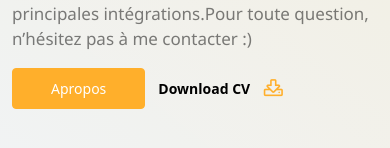
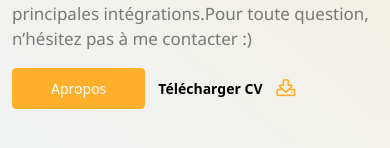
Before and after one commit to daromsartof/demo-react-js, a React (Create React App) app: page / in a window 390 px wide. Shown: the part 678-826 px from the top of the page. Built offline with nearby package versions, Linux system fonts and the light colour scheme.

Commit message:
ajustement responsive + orthograph + data

```diff
--- a/public/data.json
+++ b/public/data.json
@@ -147,11 +147,11 @@
         "degree": "Licence",
         "profession": "Full Stack Junior",
         "social":{
-            "twitter" : "romeoErika",
-            "github"  : "romeoErika",
-            "gitlab"  : "romeoeErik",
-            "facebook":"romeoRazaka",
-            "linkdln" :"romeoerika"
+            "twitter" : "romeoerika5",
+            "github"  : "daromsartof",
+            "gitlab"  : "Daroms",
+            "facebook":"romeo.razakandriarimanana",
+            "linkdln" :"in/romeo-erika-05a27b203"
         },
         "address" :"lot vs 52 Ter Avaratr'ankatso"
     },
--- a/src/assets/Responsive.css
+++ b/src/assets/Responsive.css
@@ -67,3 +67,8 @@
         margin: 10px;
     }
 }
+@media screen and (max-width : 478px ) {
+    .active-filter{
+        transform: scale(1.1);
+    }
+}
--- a/src/components/Civils.tsx
+++ b/src/components/Civils.tsx
@@ -15,7 +15,7 @@ function Civils() {
     }
     return (
         <section className="kl-about-body">
-            <Description _title="Abouts" _more="" />
+            <Description _title="Etat Civil" _more="" />
             <div className="row kl-civil">
                 <div className="col-lg-6">
                     <div className="kl-civil-about-left animate__animated animate__bounceInUp  animate__delay-1s" >
--- a/src/components/ContactComponents.tsx
+++ b/src/components/ContactComponents.tsx
@@ -58,9 +58,9 @@ function ContactComponents() {
                 <div className='col-lg-3'>
                     <ul className='kl-contact-left' style={{ minHeight: minheight , }}>
                         <li><span style={style.ThemeColor}>Adresse</span><p>{data.profils.address ? data.profils.address : (<img src="assets\image\Dual Ring-1s-24px.gif" alt="load" />)}</p></li>
-                        <li><span style={style.ThemeColor}>Telephone</span><p>{data.profils.phone ? data.profils.phone : (<img src="assets\image\Dual Ring-1s-24px.gif" alt="load" />)}</p></li>
+                        <li><span style={style.ThemeColor}>Téléphone</span><p>{data.profils.phone ? data.profils.phone : (<img src="assets\image\Dual Ring-1s-24px.gif" alt="load" />)}</p></li>
                         <li><span style={style.ThemeColor}>Email</span><p>{data.profils.email ? data.profils.email : (<img src="assets\image\Dual Ring-1s-24px.gif" alt="load" />)}</p></li>
-                        <li><span style={style.ThemeColor}>Reseaux sociaux</span>
+                        <li><span style={style.ThemeColor}>Réseaux sociaux</span>
                             <ul className='kl-reseau-sociaux'>
                                 <li><a href={"https://twitter.com/" + data.profils.social.twitter} target={"_blank"} rel="noreferrer" className="twitter" ><i className="fab fa-twitter-square"></i></a></li>
                                 <li><a href={"https://github.com/" + data.profils.social.github} target={"_blank"} rel="noreferrer" className="linkedin"><i className="fab fa-github-square"></i></a></li>
--- a/src/pages/Home.tsx
+++ b/src/pages/Home.tsx
@@ -22,7 +22,7 @@ function Home(props:any) : JSX.Element {
                         <p>{props.profils.biographie ? props.profils.biographie : ""}</p>
                         <div className="kl-btn-container">
                             <NavLink  title="about"  className="btn" to={"/about"} onClick={() => props.setShowHeader(true)}>Apropos</NavLink>
-                            <a className="btn" target='_blanck' href={props.profils.ciriculumVitae ? BASE_URL+"uploads/"+props.profils.ciriculumVitae : '#' }>Download CV <span><i className="far fa-download"></i></span></a>
+                            <a className="btn" target='_blanck' href={props.profils.ciriculumVitae ? BASE_URL+"uploads/"+props.profils.ciriculumVitae : '#' }>Télécharger CV <span><i className="far fa-download"></i></span></a>
                         </div>
                     </div>
                 </div>
--- a/src/pages/Resume.tsx
+++ b/src/pages/Resume.tsx
@@ -7,7 +7,7 @@ function Resume() {
   return (
       <div className='container-lg mb-5'>
            <section className="kl-about-body">
-                <Description _title="Resume" _more="" />
+                <Description _title="Resumé des parcours" _more="" />
             </section>
           <CursusResume />
       </div>
```
